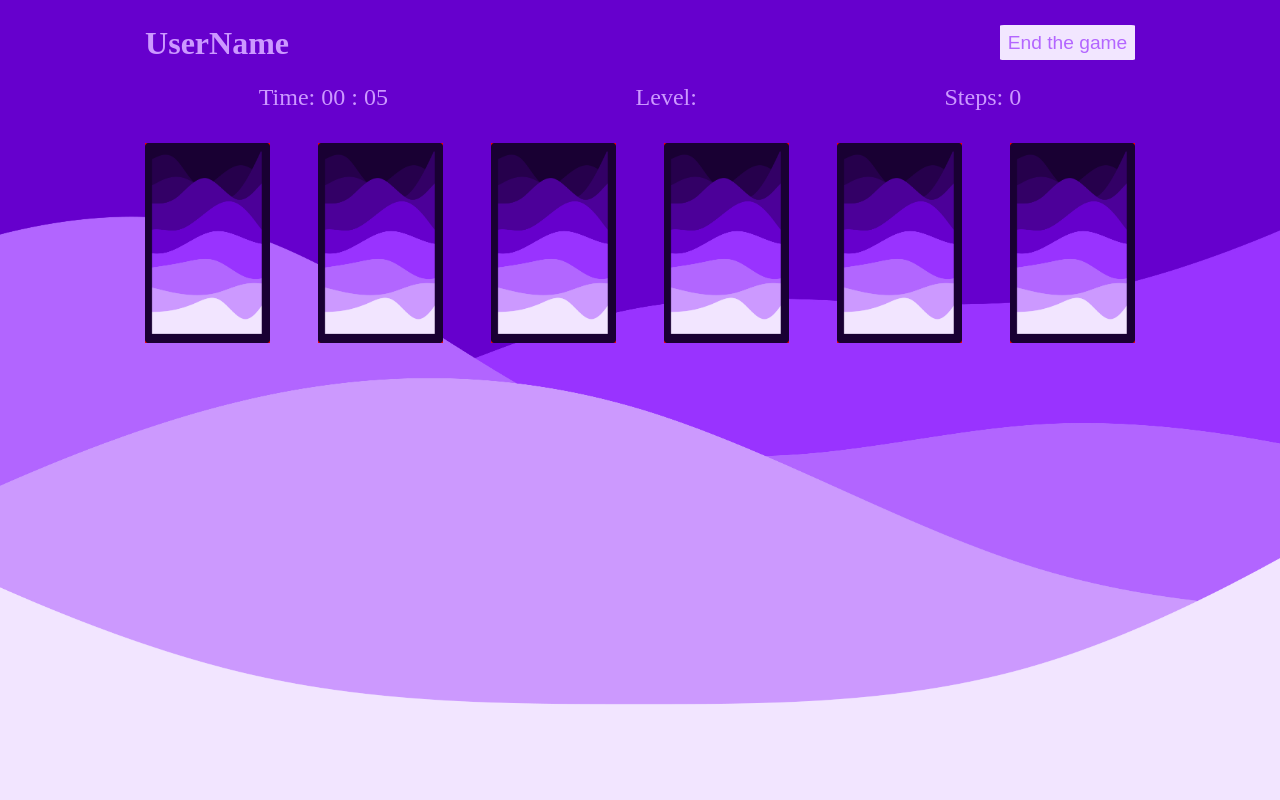
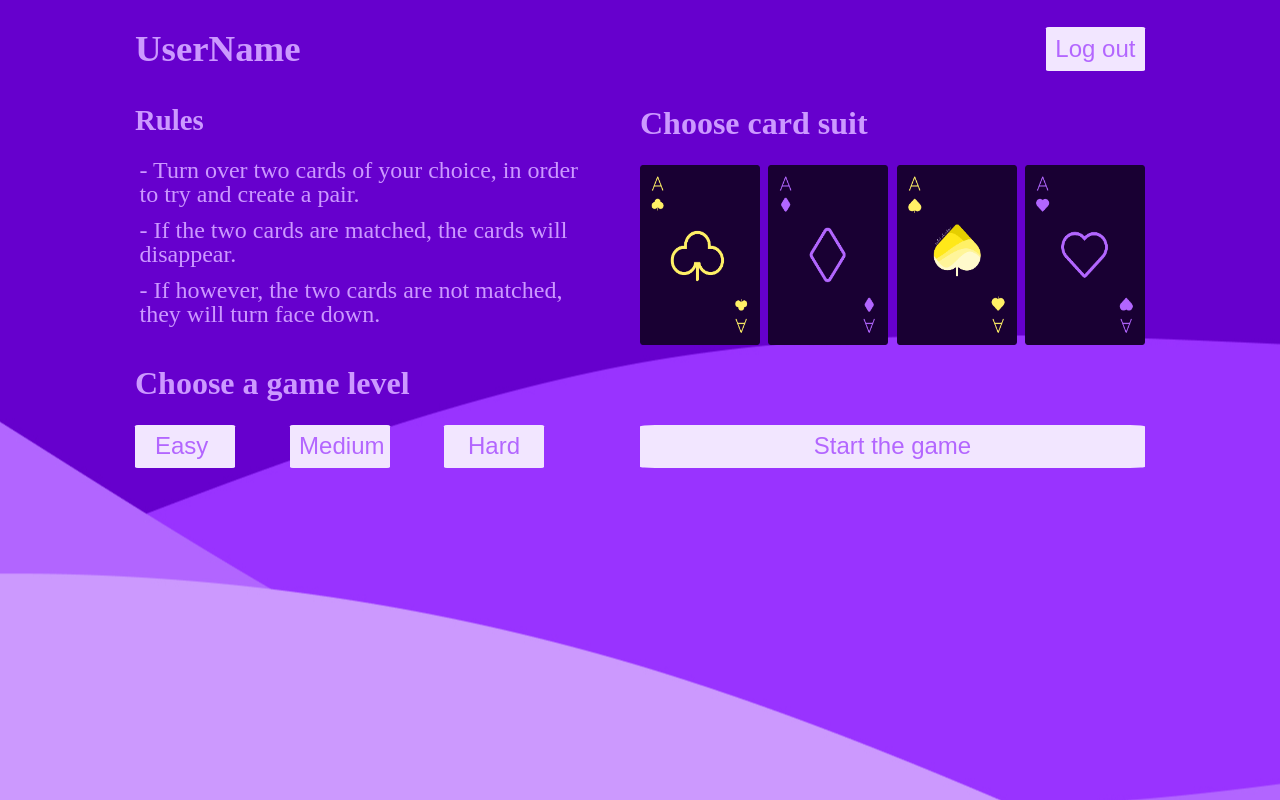
Before and after one commit to Maria-Zinkevich/match-match-game, a React (Create React App) app: page / in a window 1280 px wide. Built offline with nearby package versions, Linux system fonts and the light colour scheme.

Commit message:
feat: add main page

```diff
--- a/src/App.js
+++ b/src/App.js
@@ -2,13 +2,14 @@
 import { GamePage } from "./pages/GamePage/GamePage";
 import { BrowserRouter as Router, Route } from "react-router-dom";
 import { GameProvider } from "./store/GameContext";
+import { MainPage } from "./pages/MainPage/MainPage";
 
 export const App = () => {
   return (
     <GameProvider>
       <Router>
         {/* <Route exact path="/" component={WelcomePage} /> */}
-        <Route exact path="/" component={GamePage} />
+        <Route exact path="/" component={MainPage} />
       </Router>
     </GameProvider>
   );
--- a/src/pages/GamePage/GameBoard/GameBoard.jsx
+++ b/src/pages/GamePage/GameBoard/GameBoard.jsx
@@ -54,7 +54,7 @@ export const GameBoard = () => {
 
   const createDeck = () => {
     let id = 0;
-    const resultCards = heartCards.slice(0, 3).reduce((result, type) => {
+    const resultCards = heartCards.slice(0, 6).reduce((result, type) => {
       result.push({
         id: (id += 1),
         type: type.card,
--- /dev/null
+++ b/src/pages/MainPage/CardSuits/CardSuits.jsx
@@ -0,0 +1,25 @@
+import styles from "./cardSuits.module.css";
+
+import aceClubs from "../../../images/clubs/aceClubs.png";
+import aceDiamond from "../../../images/diamond/aceDiamond.png";
+import aceHeart from "../../../images/heart/aceHeart.png";
+import aceSpades from "../../../images/spades/aceSpades.png";
+
+export const CardSuits = () => {
+  return (
+    <div className={styles.cardSuits}>
+      <h3 className={styles.cardSuitsTitle}>Choose card suit</h3>
+      <div className={styles.cardSuitsContainer}>
+        <img alt="clubs" src={aceClubs} className={styles.card} id="clubs" />
+        <img
+          alt="diamond"
+          src={aceDiamond}
+          className={styles.card}
+          id="diamond"
+        />
+        <img alt="spades" src={aceSpades} className={styles.card} id="spades" />
+        <img alt="heart" src={aceHeart} className={styles.card} id="heart" />
+      </div>
+    </div>
+  );
+};
--- /dev/null
+++ b/src/pages/MainPage/CardSuits/cardSuits.module.css
@@ -0,0 +1,32 @@
+.cardSuits {
+    display: flex;
+    flex-direction: column;
+}
+
+
+.cardSuitsTitle {
+    margin-top: .3em;
+    margin-bottom: .8em;
+    font-size: 2em;
+    line-height: 100%;
+    color: #CC99FF;
+}
+
+.cardSuitsContainer {
+    width: 100%;
+    display: flex;
+    justify-content: space-between;
+
+}
+
+.card {
+    width: 120px;
+    height: 180px;
+
+    transition: .8s;
+}
+
+.card:hover {
+    cursor: pointer;
+    transform: scale(1.1);
+}
--- /dev/null
+++ b/src/pages/MainPage/GameLevel/GameLevel.jsx
@@ -0,0 +1,38 @@
+import styles from "./gameLevel.module.css";
+
+export const GameLevel = () => {
+  return (
+    <div className={styles.gameLevel}>
+      <h3 className={styles.gameLevelTitle}>Choose a game level</h3>
+      <ul className={styles.gameLevelList}>
+        <li className={styles.gameLevelItem}>
+          <input
+            type="button"
+            id="easy"
+            name="levelInput"
+            value="Easy "
+            className={styles.gameLevelInput}
+          />
+        </li>
+        <li className={styles.gameLevelItem}>
+          <input
+            type="button"
+            id="medium"
+            name="levelInput"
+            value="Medium"
+            className={styles.gameLevelInput}
+          />
+        </li>
+        <li className={styles.gameLevelItem}>
+          <input
+            type="button"
+            id="hard"
+            name="levelInput"
+            value="Hard"
+            className={styles.gameLevelInput}
+          />
+        </li>
+      </ul>
+    </div>
+  );
+};
--- /dev/null
+++ b/src/pages/MainPage/GameLevel/gameLevel.module.css
@@ -0,0 +1,55 @@
+.gameLevel {
+    display: flex;
+    flex-direction: column;
+    width: 90%;
+}
+
+.gameLevelTitle {
+    margin-top: .3em;
+    margin-bottom: .8em;
+    font-size: 2em;
+    line-height: 100%;
+    color: #CC99FF;
+}
+
+.gameLevelList {
+    width: 100%;
+    display: flex;
+    justify-content: space-between;
+    padding-left: 0;
+    margin-top: 0;
+    margin-bottom: 0;
+}
+
+.gameLevelItem {
+    margin: 0;
+    padding: 0;
+
+    font-size: 1.5em;
+    line-height: 100%;
+
+    color: #CC99FF;
+    list-style-type: none;
+}
+
+.gameLevelInput {
+    width: 100px;
+    padding: .4em;
+
+    font-size: 1em;
+    line-height: 100%;
+    color: #B366FF;
+
+    background-color: #F2E6FF;
+    border: none;
+    border-radius: 3%;
+
+    transition: .8s;
+}
+
+.gameLevelInput:hover {
+    color: #F2E6FF;
+
+    background-color: #B366FF;
+    cursor: pointer;
+}
--- /dev/null
+++ b/src/pages/MainPage/Header/Header.jsx
@@ -0,0 +1,10 @@
+import styles from "./header.module.css";
+
+export const Header = () => {
+  return (
+    <div className={styles.header}>
+      <h2 className={styles.userName}>UserName</h2>
+      <button>Log out</button>
+    </div>
+  );
+};
--- /dev/null
+++ b/src/pages/MainPage/Header/header.module.css
@@ -0,0 +1,35 @@
+.header {
+    display: flex;
+    justify-content: space-between;
+    margin: 0 auto;
+    width: 80%;
+    max-width: 1010px;
+}
+
+.userName {
+    font-size: 2.3em;
+    line-height: 100%;
+    color: #CC99FF;
+}
+
+button {
+    margin: auto 0;
+    padding: .4em;
+
+    font-size: 1.5em;
+    line-height: 100%;
+    color: #B366FF;
+
+    background-color: #F2E6FF;
+    border: none;
+    border-radius: 3%;
+
+    transition: .8s;
+}
+
+button:hover {
+    color: #F2E6FF;
+
+    background-color: #B366FF;
+    cursor: pointer;
+}
--- a/src/pages/MainPage/MainPage.jsx
+++ b/src/pages/MainPage/MainPage.jsx
@@ -0,0 +1,25 @@
+import styles from "./mainPage.module.css";
+
+import { Header } from "./Header/Header";
+import { Rules } from "./Rules/Rules";
+import { CardSuits } from "./CardSuits/CardSuits";
+import { GameLevel } from "./GameLevel/GameLevel";
+
+export const MainPage = () => {
+  return (
+    <div className={styles.wrap}>
+      <Header />
+      <div className={styles.wrapInner}>
+        <div className={styles.wrapInnerLeft}>
+          <Rules />
+          <GameLevel />
+        </div>
+
+        <div className={styles.wrapInnerRight}>
+          <CardSuits />
+          <button className={styles.btnStartGame}>Start the game</button>
+        </div>
+      </div>
+    </div>
+  );
+};
--- /dev/null
+++ b/src/pages/MainPage/Rules/Rules.jsx
@@ -0,0 +1,21 @@
+import styles from "./rules.module.css";
+
+export const Rules = () => {
+  return (
+    <div className={styles.rules}>
+      <h3 className={styles.rulesTitle}>Rules</h3>
+      <div className={styles.rulesText}>
+        <p className={styles.rulesLine}>
+          - Turn over two cards of your choice, in order to try and create a
+          pair.
+        </p>
+        <p className={styles.rulesLine}>
+          - If the two cards are matched, the cards will disappear.
+        </p>
+        <p className={styles.rulesLine}>
+          - If however, the two cards are not matched, they will turn face down.
+        </p>
+      </div>
+    </div>
+  );
+};
--- /dev/null
+++ b/src/pages/MainPage/Rules/rules.module.css
@@ -0,0 +1,27 @@
+.rules {
+    display: flex;
+    flex-direction: column;
+}
+
+.rulesTitle {
+    margin-top: .3em;
+    margin-bottom: .8em;
+    font-size: 1.8em;
+    line-height: 100%;
+    color: #CC99FF;
+}
+
+.rulesText {
+    margin: 0;
+    padding-left: 1%;
+}
+
+.rulesLine {
+    margin-top: 0;
+    margin-bottom: .5em;
+
+    font-size: 1.5em;
+    line-height: 100%;
+
+    color: #CC99FF;
+}
--- /dev/null
+++ b/src/pages/MainPage/mainPage.module.css
@@ -0,0 +1,45 @@
+.wrap {
+    display: flex;
+    flex-direction: column;
+    margin: 0 auto;
+    background-image: url(../../images/cover.jpg);
+    height: 100vh;
+
+    background-position: center 35%;
+    background-repeat: no-repeat;
+    background-size: auto;
+
+    overflow: hidden;
+}
+
+.wrapInner {
+    width: 80%;
+    max-width: 1010px;
+
+    display: flex;
+    justify-content: space-between;
+    margin: 0 auto;
+}
+
+.wrapInnerLeft {
+    width: 45%;
+    height: 370px;
+    display: flex;
+    flex-direction: column;
+    justify-content: space-between;
+}
+
+.wrapInnerRight {
+    width: 50%;
+    height: 370px;
+    display: flex;
+    flex-direction: column;
+    justify-content: space-between;
+}
+
+/*!!!!!!!*/
+
+.btnStartGame {
+    transition: .8s;
+    margin-bottom: 0;
+}
```
